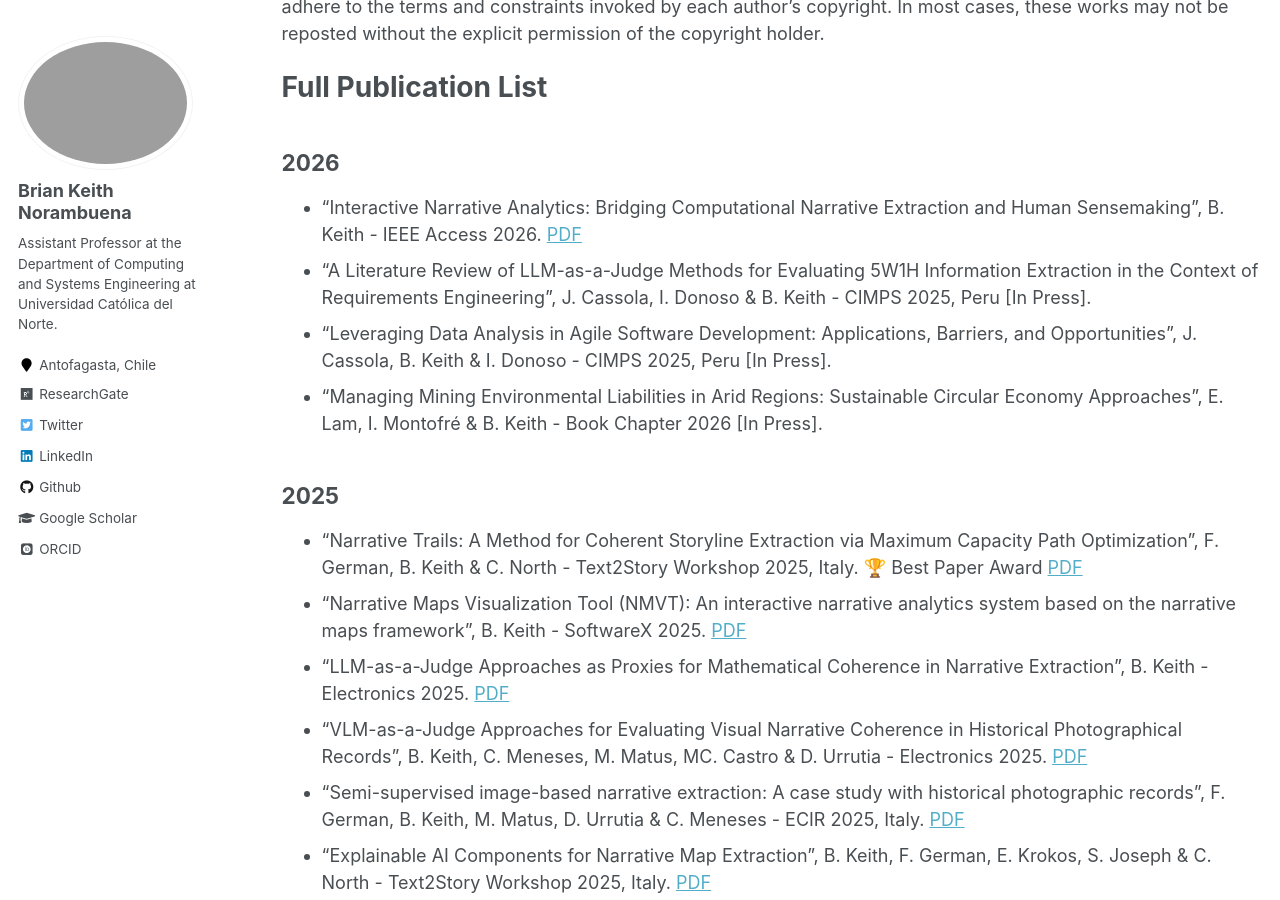
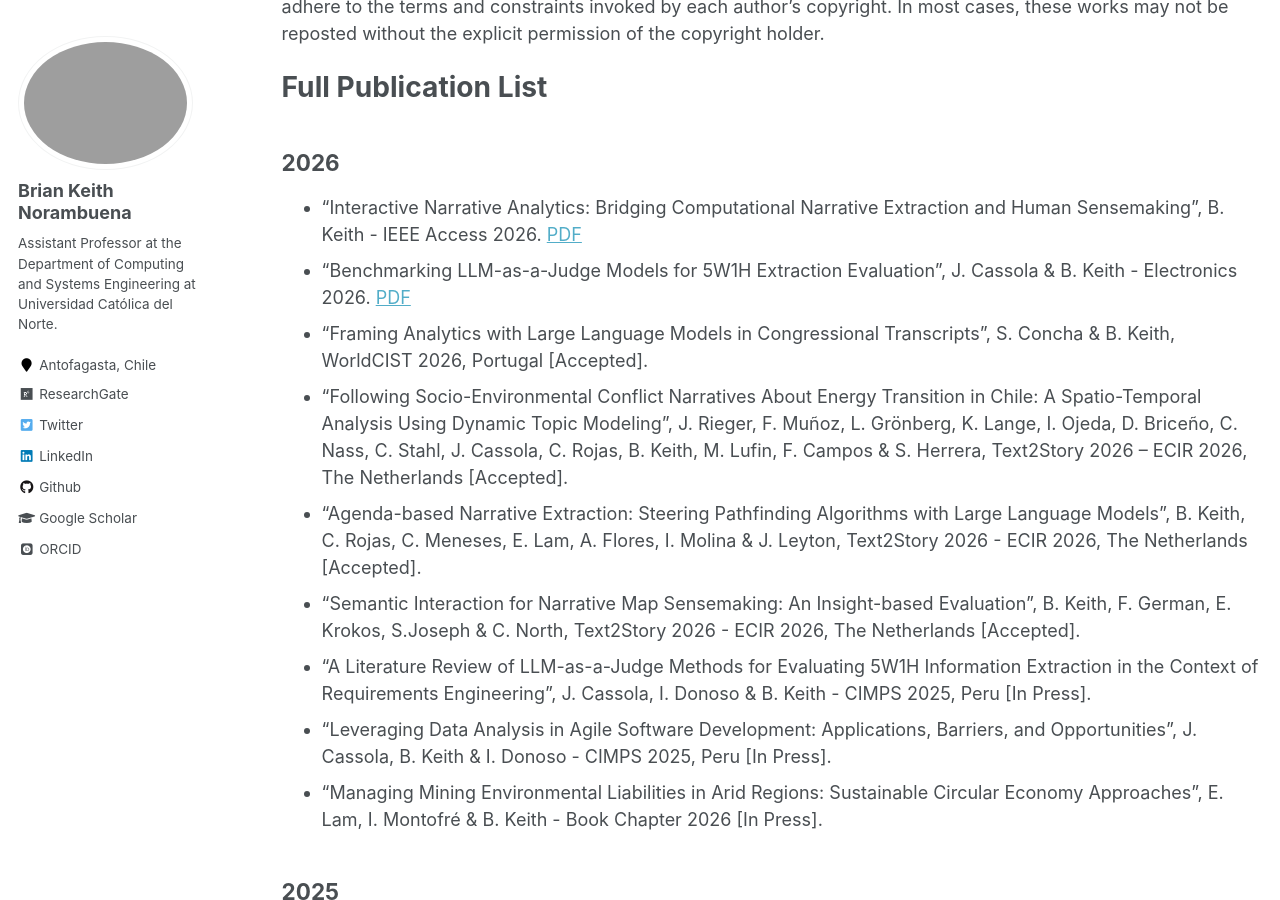
Before and after one commit to briankeithn/briankeithn.github.io, a Jekyll site: the page built from _pages/publications.md, in a window 1280 px wide and 900 px high, scrolled down 225 px. Built offline with Jekyll 4.4.1, drawn with Linux system fonts in a browser that asks for light colours; some web fonts are replaced; some of the changed text lies outside the part shown.

Commit message:
Updating publication list

```diff
--- a/_pages/publications.md
+++ b/_pages/publications.md
@@ -17,6 +17,11 @@ This material is presented to ensure timely dissemination of scholarly and techn
 
 ## 2026
 - "Interactive Narrative Analytics: Bridging Computational Narrative Extraction and Human Sensemaking", B. Keith - IEEE Access 2026. [PDF](http://briankeithn.github.io/files/2026_INA.pdf)
+- "Benchmarking LLM-as-a-Judge Models for 5W1H Extraction Evaluation", J. Cassola & B. Keith - Electronics 2026. [PDF](http://briankeithn.github.io/files/2026_5W1H.pdf)
+- "Framing Analytics with Large Language Models in Congressional Transcripts", S. Concha & B. Keith, WorldCIST 2026, Portugal [Accepted].
+- "Following Socio-Environmental Conflict Narratives About Energy Transition in Chile: A Spatio-Temporal Analysis Using Dynamic Topic Modeling", J. Rieger, F. Muñoz, L. Grönberg, K. Lange, I. Ojeda, D. Briceño, C. Nass, C. Stahl, J. Cassola, C. Rojas, B. Keith, M. Lufin, F. Campos & S. Herrera, Text2Story 2026 – ECIR 2026, The Netherlands [Accepted].
+- "Agenda-based Narrative Extraction: Steering Pathfinding Algorithms with Large Language Models", B. Keith, C. Rojas, C. Meneses, E. Lam, A. Flores, I. Molina & J. Leyton, Text2Story 2026 - ECIR 2026, The Netherlands [Accepted].
+- "Semantic Interaction for Narrative Map Sensemaking: An Insight-based Evaluation", B. Keith, F. German, E. Krokos, S.Joseph & C. North, Text2Story 2026 - ECIR 2026, The Netherlands [Accepted].
 - "A Literature Review of LLM-as-a-Judge Methods for Evaluating 5W1H Information Extraction in the Context of Requirements Engineering", J. Cassola, I. Donoso & B. Keith - CIMPS 2025, Peru [In Press].
 - "Leveraging Data Analysis in Agile Software Development: Applications, Barriers, and Opportunities", J. Cassola, B. Keith & I. Donoso - CIMPS 2025, Peru [In Press].
 - "Managing Mining Environmental Liabilities in Arid Regions: Sustainable Circular Economy Approaches", E. Lam, I. Montofré & B. Keith - Book Chapter 2026 [In Press].
@@ -44,7 +49,7 @@ This material is presented to ensure timely dissemination of scholarly and techn
 - "Evaluating the Ability of Computationally Extracted Narrative Maps to Encode Media Framing", S. Concha & B. Keith - Text2Story Workshop 2024, Scotland. [PDF](http://briankeithn.github.io/files/2024_Framing.pdf)
 - "Evaluation of the Geochemical Background of Soil in a Hyper-Arid Zone using a Multivariate Statistical Methodology: The Case of the City of Antofagasta in the Atacama Desert", B. Keith, E. Lam, Í. Montofré, V. Zetola, J. Urrutia, C. Herrera & J. Bech - Chemosphere. [PDF](http://briankeithn.github.io/files/2024_Chemosphere.pdf)
 - "Predictive modeling of on‐time graduation in computing engineering programs: A case study from Northern Chile", A. Quelopana, B. Keith & R. Pizarro - Computer Applications in Engineering Education. [PDF](http://briankeithn.github.io/files/2024_CAE.pdf)
-- "The Scientific Landscape of Phytoremediation of Tailings: A Bibliometric and Scientometric Analysis", B. Keith, E. Lam, Í. Montofré, V. Zetola, & J. Bech -
+- "The Scientific Landscape of Phytoremediation of Tailings: A Bibliometric and Scientometric Analysis", B. Keith, E. Lam, Í. Montofré, V. Zetola & J. Bech -
 International Journal of Phytoremediation. [PDF](http://briankeithn.github.io/files/2024_Tailings_Draft.pdf)
 - "From Mine Waste to Construction Materials: A Bibliometric
 Analysis of Mining Waste Recovery and Tailing Utilization
```
Also changed, not shown: 2 other files.
